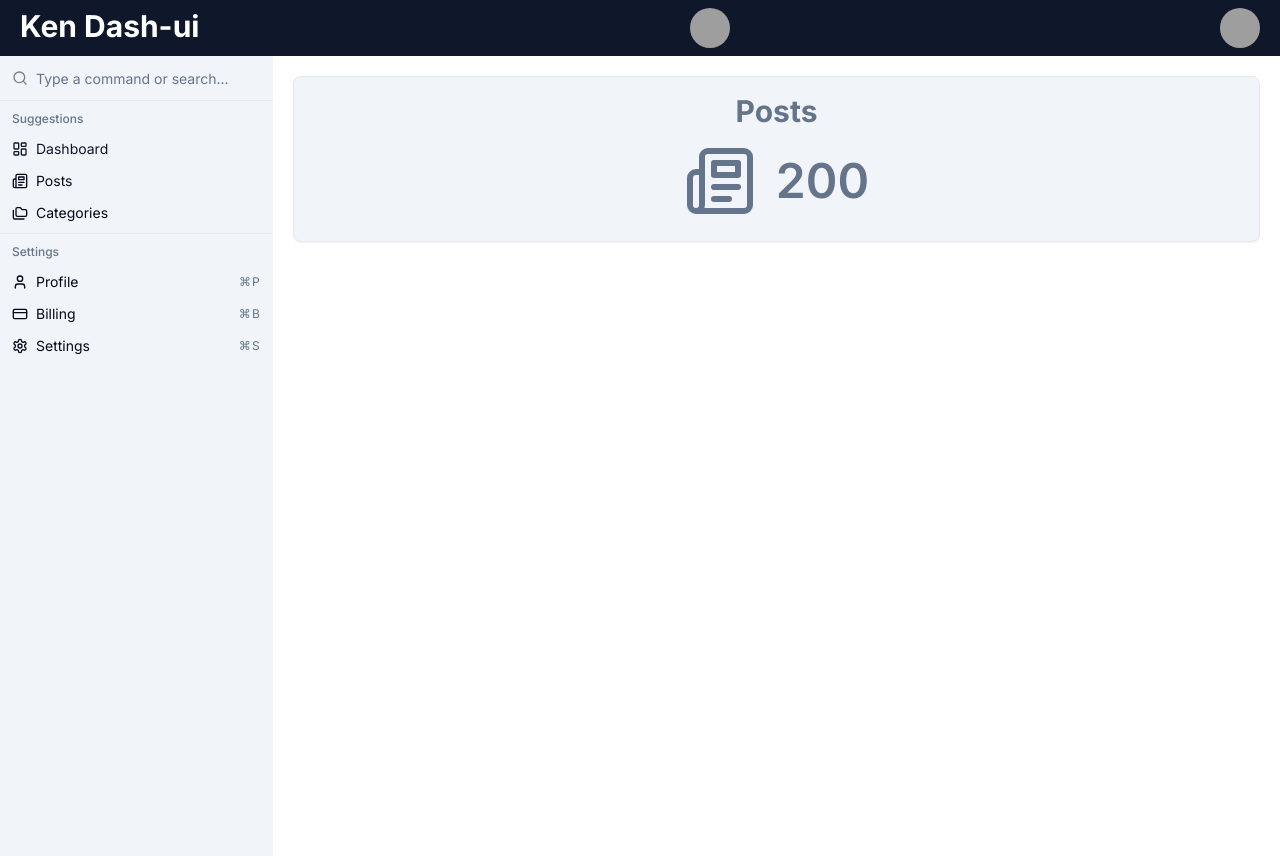
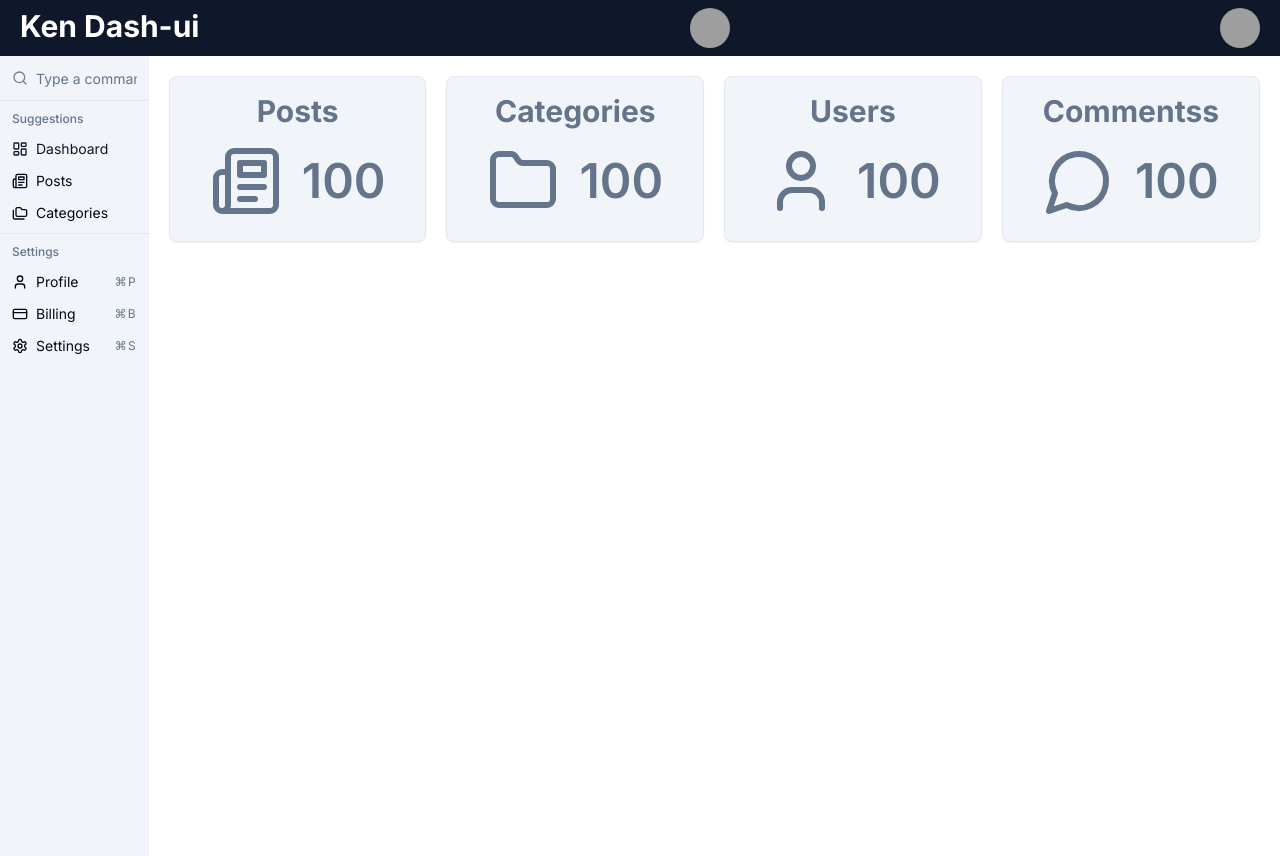
Before and after one commit to kennzuki/dasboard-ui, a Next.js app: page / in a window 1280 px wide. Built offline with nearby package versions, Linux system fonts and the light colour scheme; grey boxes are pictures that could not be loaded.

Commit message:
dynamic data for dasboard

```diff
--- a/app/page.tsx
+++ b/app/page.tsx
@@ -1,11 +1,15 @@
 import DashBoardCard from '@/components/dasboard/DashboardCard';
-import {Button} from '@/components/ui/button'
+import { Button } from '@/components/ui/button'
+import { Folder, MessageCircle, Newspaper, User} from 'lucide-react';
 
 export default function Home() {
   return (
     <>
-      <div className="flex-col md:flex-row justify-between gap-5 mb-5">
-      <DashBoardCard/>
+      <div className="flex flex-col md:flex-row justify-between gap-5 mb-5">
+      <DashBoardCard title='Posts' count={100} icon={<Newspaper className='text-slate-500' size={72} />}/>
+      <DashBoardCard title='Categories' count={100} icon={<Folder className='text-slate-500' size={72} />}/>
+      <DashBoardCard title='Users' count={100} icon={<User className='text-slate-500' size={72} />}/>
+      <DashBoardCard title='Commentss' count={100} icon={<MessageCircle className='text-slate-500' size={72} />}/>
       </div>
 
    </>
--- a/components/dasboard/DashboardCard.tsx
+++ b/components/dasboard/DashboardCard.tsx
@@ -1,16 +1,20 @@
 import { Card, CardContent } from '@/components/ui/card';
-import { Newspaper} from 'lucide-react';
+import { LucideIcon} from 'lucide-react';
 
-
-const DashBoardCard = () => {
+interface DashboardCardProps{
+    title: string,
+    count: number,
+    icon:React.ReactElement<LucideIcon>
+}
+const DashBoardCard = ({title,count,icon}:DashboardCardProps) => {
     return <Card className='bg-slate-100 dark:bg-slate-800 p-4 pb-0'>
         <CardContent>
             <h3 className='text-3xl text-center mb-4 font-bold text-slate-500 dark:text-slate-200'>
-                Posts
+                {title}
             </h3>
             <div className="flex gap-5 justify-center items-center">
-                <Newspaper className='text-slate-500' size={72} />
-                <h3 className="text-5xl font-semibold text-slate-500 dark:text-slate-200">200</h3>
+                {icon}
+                <h3 className="text-5xl font-semibold text-slate-500 dark:text-slate-200">{count}</h3>
             </div>
       </CardContent>
   </Card>;
```
